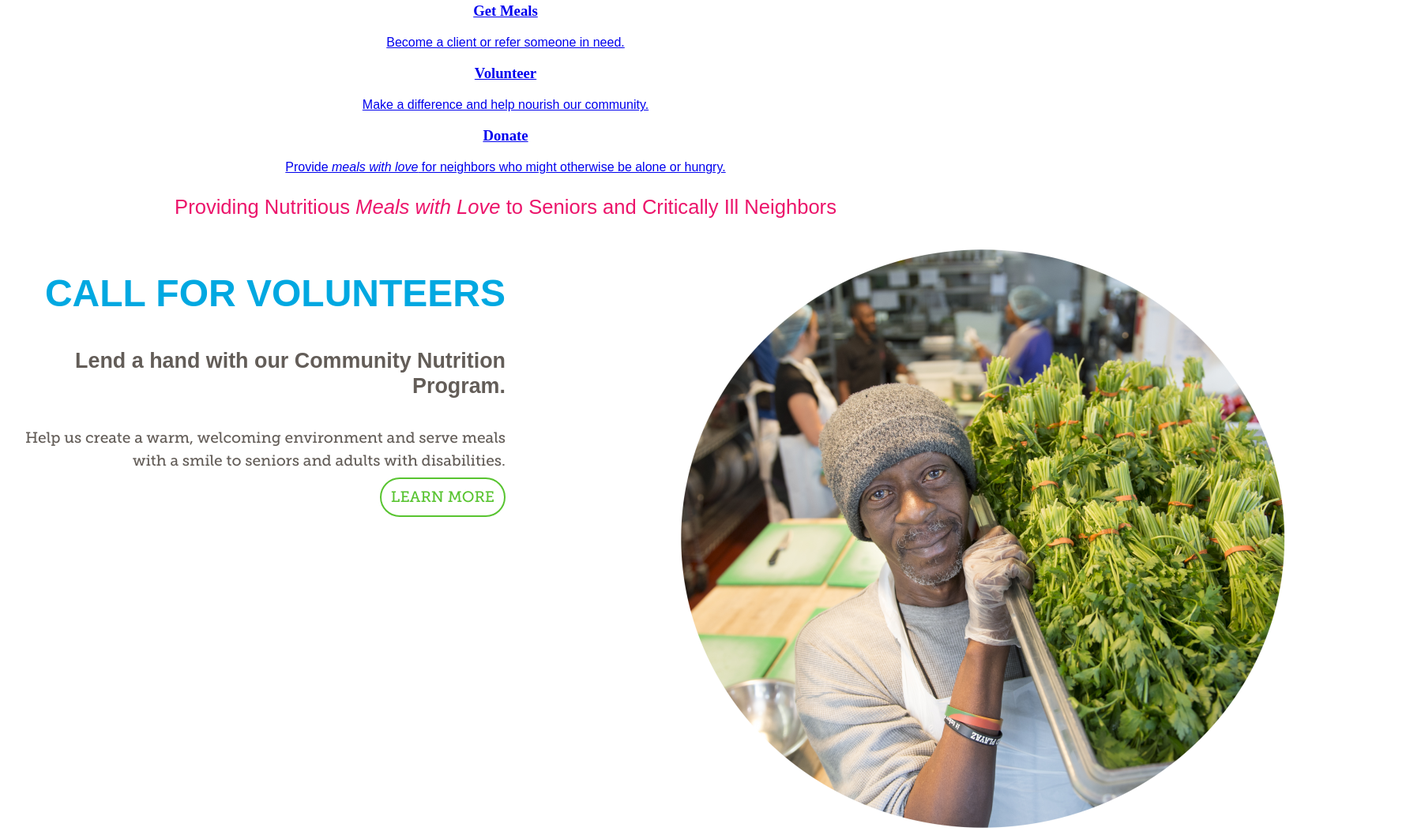
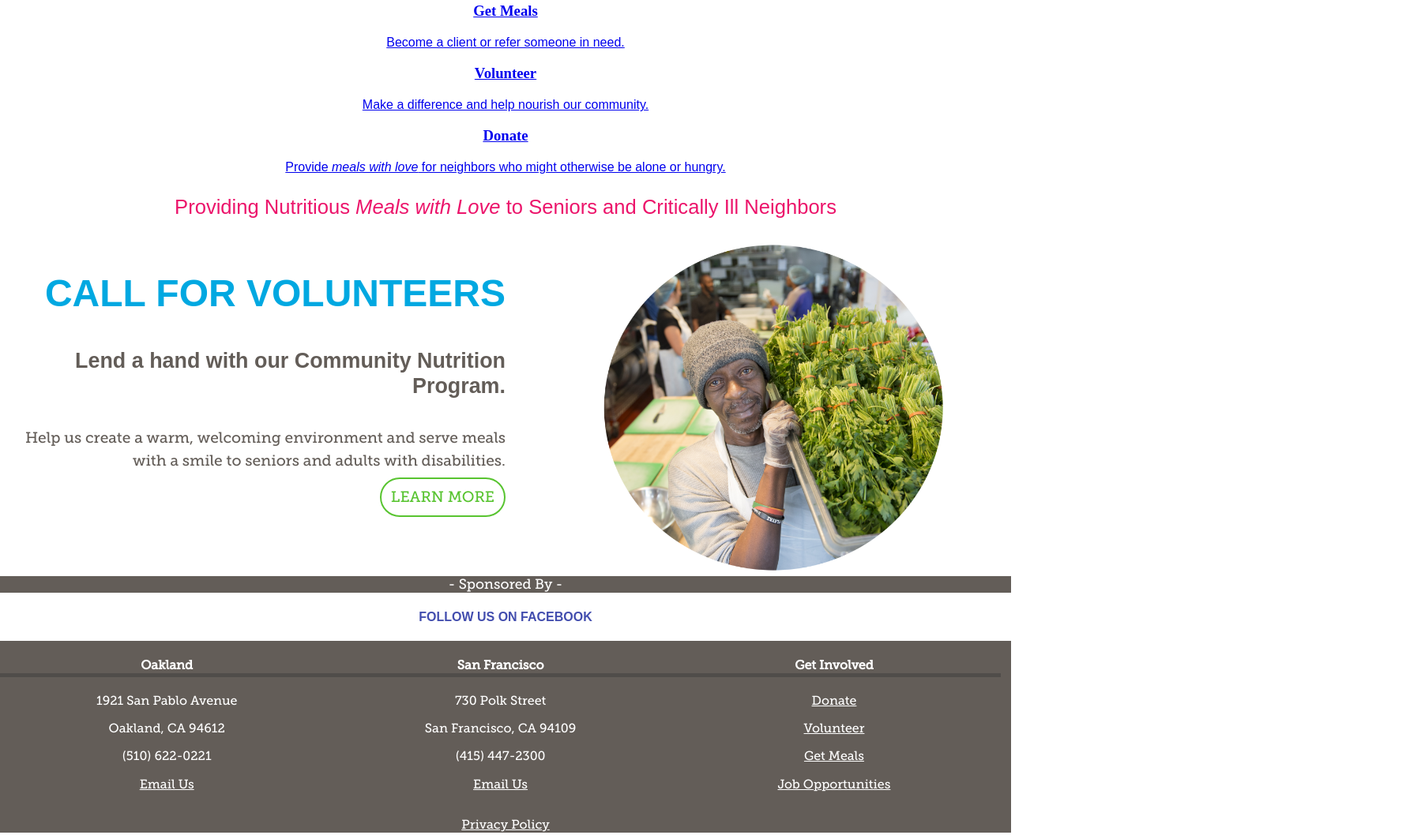
Before and after one commit to foelsj/casestudy-openhand, a plain HTML site: page index.html in a window 1280 px wide. Shown: the part 580-1638 px from the top of the page at 79% size, 1780 px wide, since content can reach past the window. Drawn offline with nearby package versions, Linux system fonts and the light colour scheme; a web font is replaced by a local one.

Commit message:
Fixed floats

```diff
--- a/css/main.css
+++ b/css/main.css
@@ -247,7 +247,7 @@ header {
   float: left;
 }
 
-.volunteer-photo {
+.call-for-volunteers img {
   width: 50%;
   float: right;
 }
--- a/index.html
+++ b/index.html
@@ -75,9 +75,7 @@
             <p>Help us create a warm, welcoming environment and serve meals with a smile to seniors and adults with disabilities.</p>
             <a href="#">Learn more</a>
           </div>
-          <div class="volunteer-photo">
-            <img src="img/wilshia-for-website_0.png" alt="Volunteer holding pan of herbs">
-          </div>
+          <img src="img/wilshia-for-website_0.png" alt="Volunteer holding pan of herbs">
         </section>
 
         <section class="sponsors">
```
